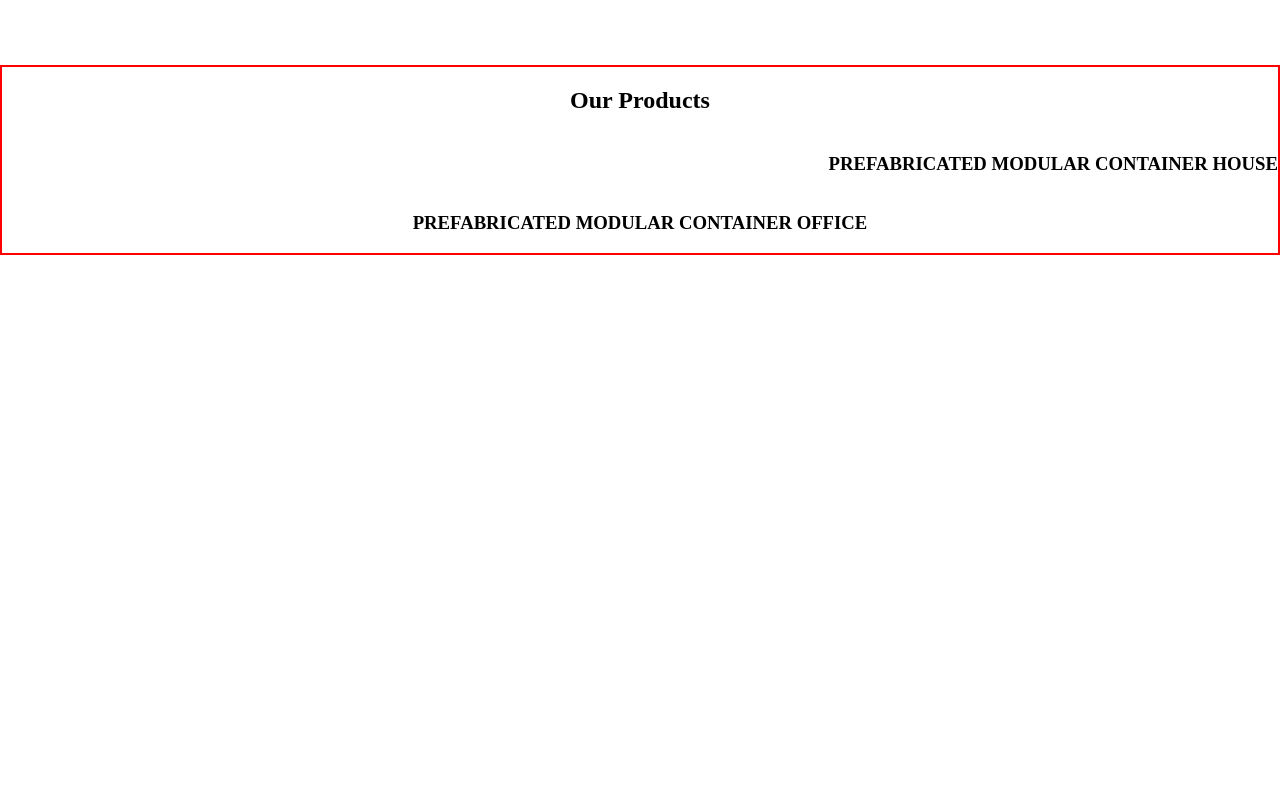
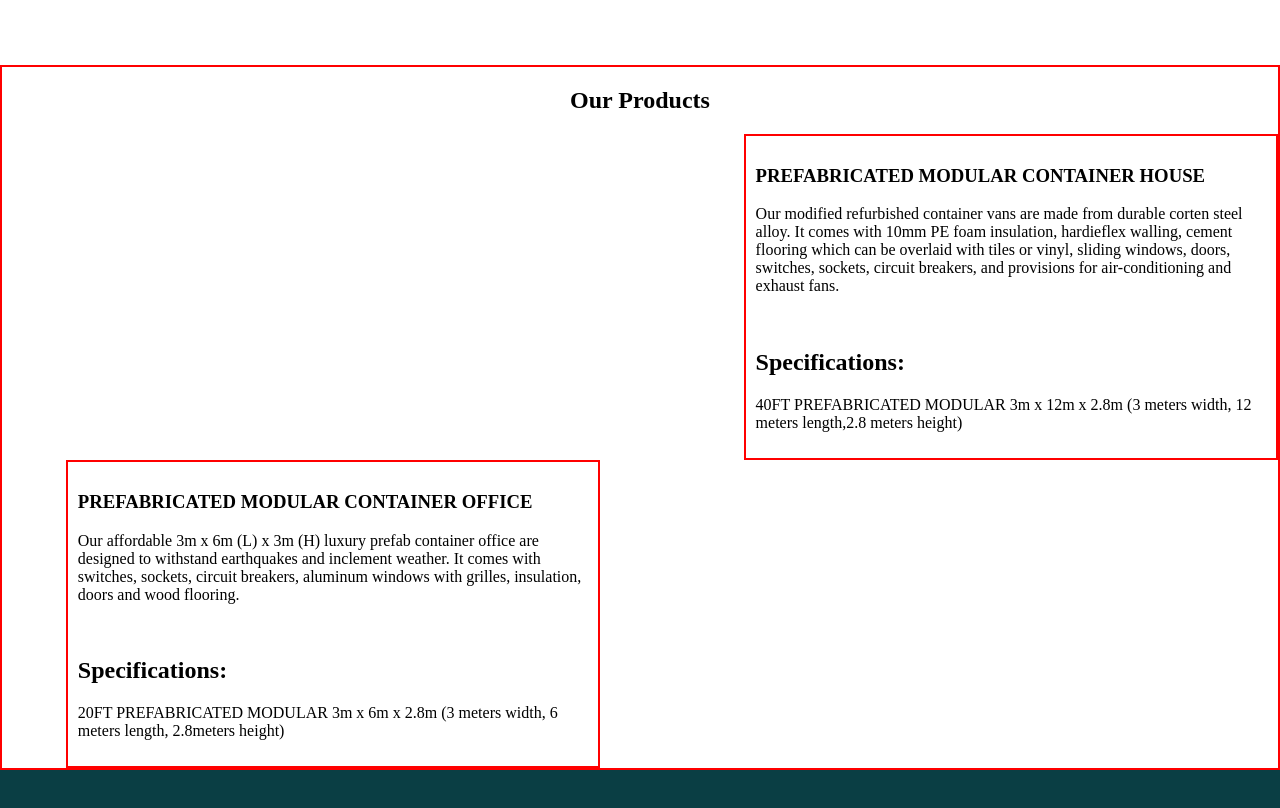
Before and after one commit to JemsIzHere/A-and-R, a plain HTML site: page index.html in a window 1280 px wide. Shown: the part 2000-2808 px from the top of the page. Before the commit the page ends 2255 px from the top, so only its background shows below. Drawn offline with Linux system fonts and the light colour scheme.

Commit message:
Added footer and product info

```diff
--- a/css/style.css
+++ b/css/style.css
@@ -118,15 +118,32 @@ nav .links{
     align-items: center;
     padding: 0;
     border: 2px solid red;
-}
-
-.products article:nth-child(0){
-    margin-right: auto;
 
 }
 
+.products .prod1,.prod2{
+    border: 2px solid red;
+    width: 40%;
+    padding: 10px;
+}
 
-.products article:nth-child(2){
+.products .prod1{
     margin-left: auto;
 
 }
+
+.products .prod2{
+    margin-right: auto;
+    margin-left:5%;
+
+}
+
+/*Footer*/
+footer{
+    height: 85px;
+    background-color: var(--main);
+    display: flex;
+    align-items: center;
+    justify-content: center;
+    padding: 10px;
+}
--- a/index.html
+++ b/index.html
@@ -41,19 +41,30 @@
         <h1>Our Products</h1>
         <article class="prod1">
             <h1>PREFABRICATED MODULAR CONTAINER HOUSE</h1>
-            <p></p>
-            <p class="specs"></p>
+            <p>Our modified refurbished container vans are made from durable corten steel alloy. It comes with 10mm PE foam
+                insulation, hardieflex walling, cement flooring which can be overlaid with tiles or vinyl, sliding windows,
+                doors, switches, sockets, circuit breakers, and provisions for air-conditioning and exhaust fans.</p>
+            <br>
+            <h2>Specifications:</h2>
+            <p class="specs">40FT PREFABRICATED MODULAR 3m x 12m x 2.8m (3 meters width, 12 meters length,2.8 meters height)</p>
         </article>
         <article class="prod2">
             <h1>PREFABRICATED MODULAR CONTAINER OFFICE</h1>
-            <p></p>
-            <p class="specs"></p>
+            <p>Our affordable 3m x 6m (L) x 3m (H) luxury prefab container office are designed to withstand earthquakes and inclement weather.
+                It comes with switches, sockets, circuit breakers, aluminum windows with grilles, insulation, doors and wood flooring.</p>
+            <br>
+            <h2>Specifications:</h2>
+            <p class="specs">20FT PREFABRICATED MODULAR 3m x 6m x 2.8m (3 meters width, 6 meters length, 2.8meters height)</p>
 
         </article>
     </section>
 
     <footer>
-        <section class="socmed"></section>
+        <section class="main">
+            <section class="socmed"></section>
+            <section class="contact"></section>
+        </section>
+        <section class="arr"></section>
     </footer>
 
 </body>
```
